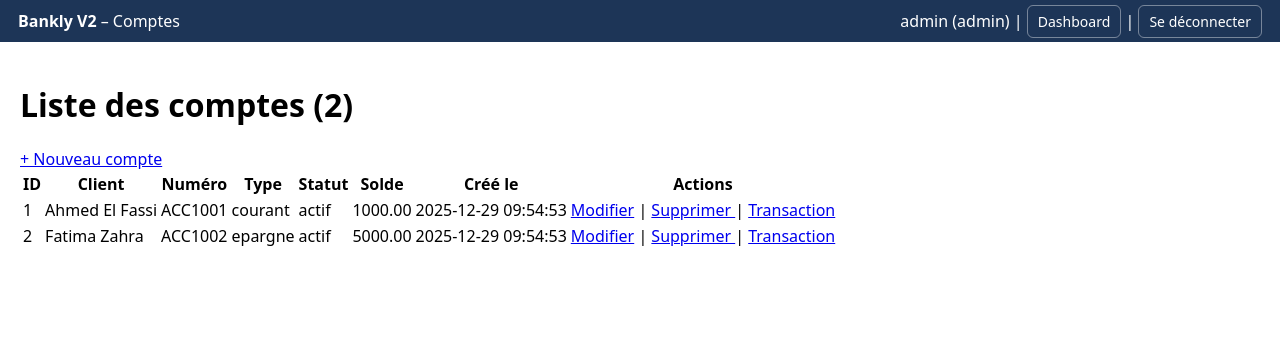
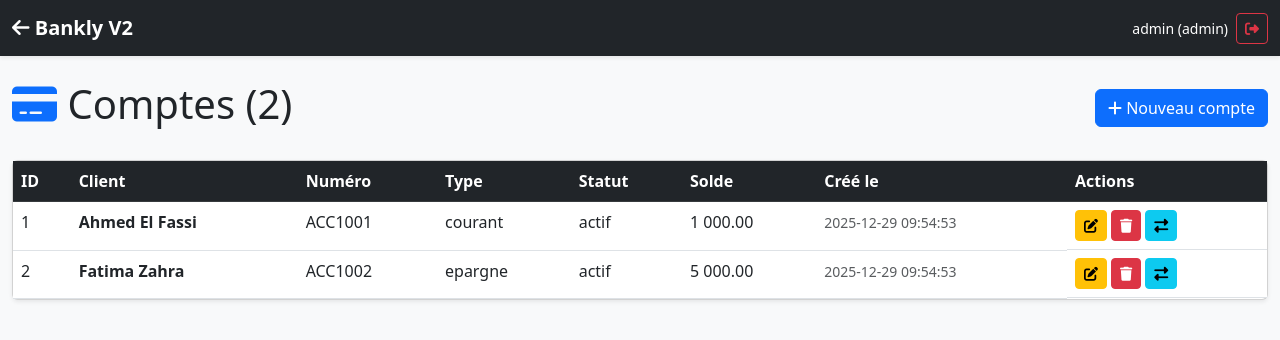
Before and after one commit to yaakoub0tair/Bankly-V2, a PHP site: page /accounts/list_accounts.php in a window 1280 px wide. Shown: the top 340 px of the page. Run offline with PHP 8.4, Linux system fonts and the light colour scheme; a user stored in the database is signed in; data comes from the database, SQL or seed files in the repository.

Commit message:
feat(accounts): list accounts with Bootstrap 5 table

```diff
--- a/accounts/list_accounts.php
+++ b/accounts/list_accounts.php
@@ -12,29 +12,42 @@ $accounts = $result->fetchAll();
 <html lang="fr">
 <head>
     <meta charset="UTF-8">
+    <meta name="viewport" content="width=device-width, initial-scale=1.0">
     <title>Comptes - Bankly V2</title>
-    <link rel="stylesheet" href="../public/css/dashboard.css">
+    <link href="https://cdn.jsdelivr.net/npm/bootstrap@5.3.0/dist/css/bootstrap.min.css" rel="stylesheet">
+    <link rel="stylesheet" href="https://cdnjs.cloudflare.com/ajax/libs/font-awesome/6.4.0/css/all.min.css">
 </head>
-<body>
-<div class="topbar">
-    <div class="left">
-        <strong>Bankly V2</strong> – Comptes
-    </div>
-    <div class="right">
-        <?php echo htmlspecialchars($username); ?> (<?php echo htmlspecialchars($role); ?>)
-        | <a href="../dashboard.php">Dashboard</a>
-        | <a href="../logout.php">Se déconnecter</a>
+<body class="bg-light">
+
+<nav class="navbar navbar-dark bg-dark sticky-top shadow-sm">
+    <div class="container-fluid">
+        <a class="navbar-brand fw-bold" href="../dashboard.php">
+            <i class="fas fa-arrow-left"></i> Bankly V2
+        </a>
+        <div class="d-flex align-items-center gap-2">
+            <small class="text-white"><?= htmlspecialchars($username) ?> (<?= htmlspecialchars($role) ?>)</small>
+            <a href="../auth/logout.php" class="btn btn-outline-danger btn-sm">
+                <i class="fas fa-sign-out-alt"></i>
+            </a>
         </div>
     </div>
+</nav>
 
-<main>
-    <div class="header-row">
-        <h1>Liste des comptes (<?php echo count($accounts); ?>)</h1>
-        <a href="add_account.php" class="link-card">+ Nouveau compte</a>
+<div class="container-fluid py-4">
+    <div class="d-flex justify-content-between align-items-center mb-4">
+        <h1>
+            <i class="fas fa-credit-card text-primary"></i>
+            Comptes (<?= count($accounts) ?>)
+        </h1>
+        <a href="add_account.php" class="btn btn-primary">
+            <i class="fas fa-plus"></i> Nouveau compte
+        </a>
     </div>
 
-    <table class="table-basic">
-        <thead>
+    <div class="card shadow-sm">
+        <div class="table-responsive">
+            <table class="table table-hover mb-0">
+                <thead class="table-dark">
                 <tr>
                     <th>ID</th>
                     <th>Client</th>
@@ -47,31 +60,48 @@ $accounts = $result->fetchAll();
                 </tr>
                 </thead>
                 <tbody>
+                <?php if (count($accounts) > 0): ?>
                     <?php foreach ($accounts as $a): ?>
                         <tr>
-                <td><?php echo htmlspecialchars($a['id']); ?></td>
-                <td><?php echo htmlspecialchars($a['full_name']); ?></td>
-                <td><?php echo htmlspecialchars($a['account_number']); ?></td>
-                <td><?php echo htmlspecialchars($a['type']); ?></td>
-                <td><?php echo htmlspecialchars($a['status']); ?></td>
-                <td><?php echo htmlspecialchars($a['balance']); ?></td>
-                <td><?php echo htmlspecialchars($a['created_at']); ?></td>
-                <td>
-                    <a href="edit_account.php?id=<?php echo $a['id']; ?>">Modifier</a>
-                    |
-                    <a href="delete_account.php?id=<?php echo $a['id']; ?>"
-                       onclick="return confirm('Supprimer ce compte ?');">
-                        Supprimer
+                            <td><?= htmlspecialchars($a['id']) ?></td>
+                            <td><strong><?= htmlspecialchars($a['full_name']) ?></strong></td>
+                            <td><?= htmlspecialchars($a['account_number']) ?></td>
+                            <td><?= htmlspecialchars($a['type']) ?></td>
+                            <td><?= htmlspecialchars($a['status']) ?></td>
+                            <td><?= htmlspecialchars(number_format($a['balance'], 2, '.', ' ')) ?></td>
+                            <td><small class="text-muted"><?= htmlspecialchars($a['created_at']) ?></small></td>
+                            <td class="d-flex gap-1 flex-wrap">
+                                <a href="edit_account.php?id=<?= $a['id'] ?>" class="btn btn-sm btn-warning" title="Modifier">
+                                    <i class="fas fa-edit"></i>
                                 </a>
-                    |
-                    <a href="../transactions/make_transaction.php?account_id=<?php echo $a['id']; ?>">
-                        Transaction
+                                <a href="delete_account.php?id=<?= $a['id'] ?>"
+                                   class="btn btn-sm btn-danger"
+                                   onclick="return confirm('Supprimer ce compte ?');"
+                                   title="Supprimer">
+                                    <i class="fas fa-trash"></i>
+                                </a>
+                                <a href="../transactions/make_transaction.php?account_id=<?= $a['id'] ?>"
+                                   class="btn btn-sm btn-info"
+                                   title="Nouvelle transaction">
+                                    <i class="fas fa-exchange-alt"></i>
                                 </a>
                             </td>
                         </tr>
                     <?php endforeach; ?>
+                <?php else: ?>
+                    <tr>
+                        <td colspan="8" class="text-center text-muted py-4">
+                            <i class="fas fa-inbox fa-3x mb-2 d-block"></i>
+                            Aucun compte trouvé
+                        </td>
+                    </tr>
+                <?php endif; ?>
                 </tbody>
             </table>
-</main>
+        </div>
+    </div>
+</div>
+
+<script src="https://cdn.jsdelivr.net/npm/bootstrap@5.3.0/dist/js/bootstrap.bundle.min.js"></script>
 </body>
 </html>
```
Lines whose indentation alone changed are shown as unchanged.
